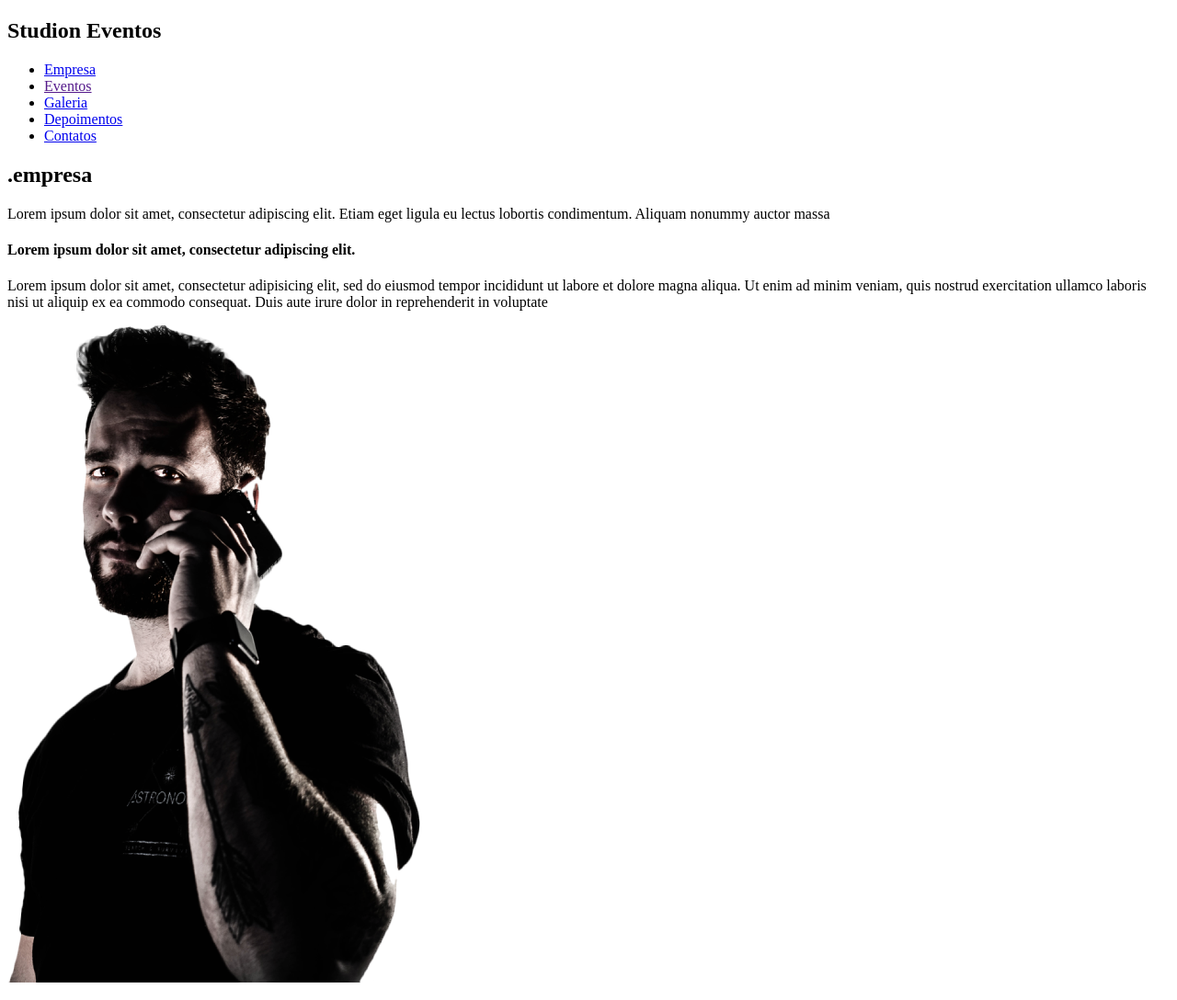
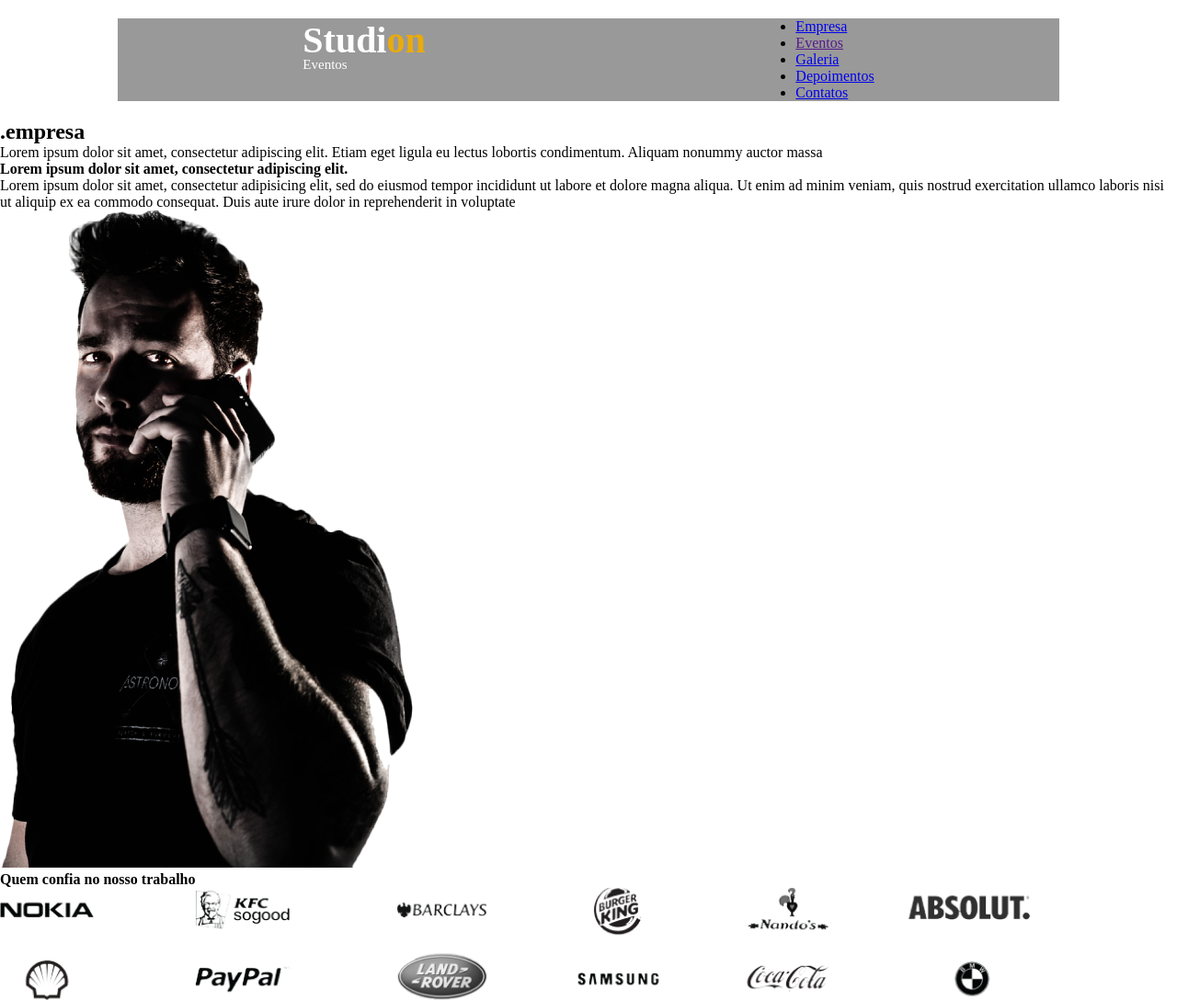
Before and after one commit to Lisleodoro/StudionAula, a website: page src/Index.html in a window 1280 px wide. Shown: the top 1088 px of the page at 92% size. Drawn offline with Linux system fonts and the light colour scheme.

Commit message:
criando style.css

```diff
--- a/package.json
+++ b/package.json
@@ -1,5 +1,5 @@
 {
-  "name": "studionaula",
+ "name": "studionaula",
   "version": "1.0.0",
   "description": "teste # teste",
   "main": "src/Index.html",
--- a/src/Index.html
+++ b/src/Index.html
@@ -3,11 +3,15 @@
 <head>
     <meta charset="UTF-8">
     <meta name="viewport" content="width=device-width, initial-scale=1.0">
+    <link rel="stylesheet" href="./style.css">
     <title>Document</title>
 </head>
 <body>
     <nav>
-        <h1>Studi<span>on </span> <span> Eventos </span></h1>
+        <h1 >
+            Studi<span class="accent">on </span>
+            <span class="subtitle"> Eventos </span>
+        </h1>
         <ul>
             <li> <a href="#"> Empresa </a>
              </li>
--- /dev/null
+++ b/src/style.css
@@ -0,0 +1,31 @@
+*{
+   margin: 0 ;
+   padding: 0;
+}
+
+nav {
+    width: 80%;
+    margin: 20px auto;
+    display: flex;
+    justify-content: space-around;
+    background-color: #999;
+
+}
+
+h1 {
+    color: #fff;
+    font-size: 40px;
+    height: 50px;
+
+}
+
+.accent {
+color: #EAAB0A;
+}
+
+.subtitle{
+    display: block;
+    font-size: 15px;
+    font-weight: 500;
+    margin-top: -5px;
+}
```
Also changed, not shown: 1 other file.
